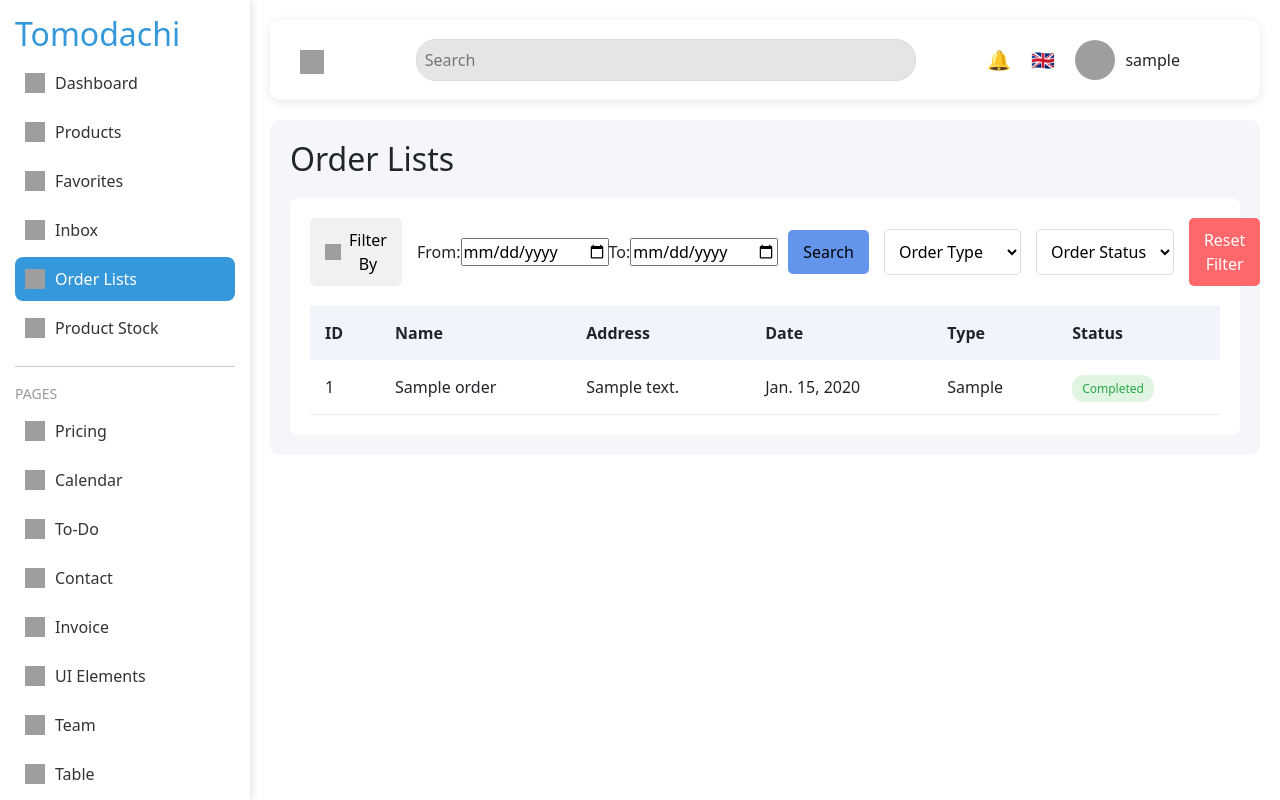
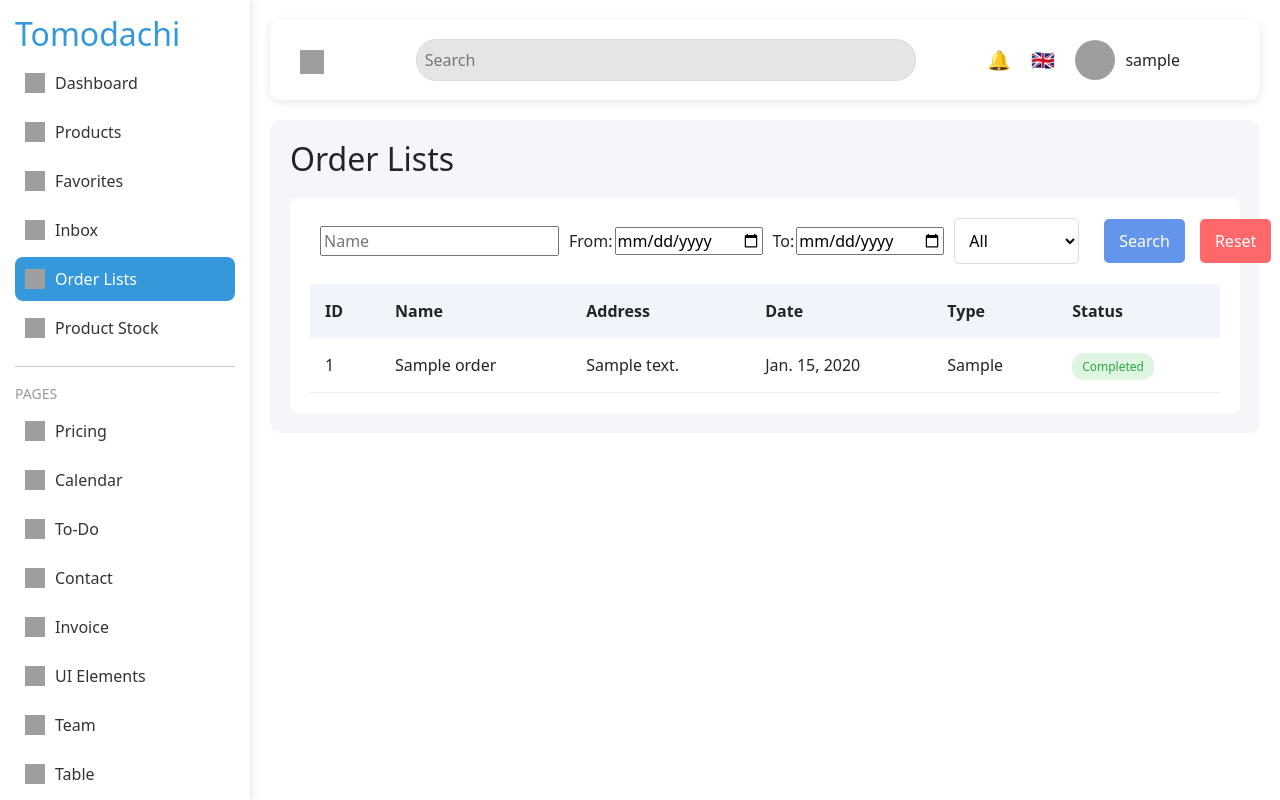
Before and after one commit to maxpein12/web-dashboard, a Django app: page /dashboard/orders/ in a window 1280 px wide. Run offline with Django 5.2, Linux system fonts and the light colour scheme; a user stored in the database is signed in; tables that the repository leaves empty hold one stand-in row (values such as "Sample post"); grey boxes are pictures that could not be loaded.

Commit message:
11/12/24 update

```diff
--- a/dashboard/templates/orderlist.html
+++ b/dashboard/templates/orderlist.html
@@ -111,20 +111,35 @@
                 <h2>Order Lists</h2>
                 <section class="order-lists">
                     <div class="filter-bar">
-                        <button class="filter-button">
+                        <!-- <button class="filter-button">
                             <img src="https://www.svgrepo.com/show/435321/filter.svg" alt="Filter Icon">
-                            Filter By
-                        </button>
+
+                        </button> -->
                         <form action="" method="post">
                             {% csrf_token %}
                         <div class="filter-options">
-                            From:<input type="date" id="filter-date" name="fromdate">
-                            To: <input type="date" id="filter-date" name="todate">
-                            <input type="submit" value="Search" class="filter-button" style="background-color: cornflowerblue; margin-left: 10px;">
+
+                            <input type="text" id="filter-name" style="margin-left: 10px; margin-right: 10px;" name="name" placeholder="Name">
+
+                            From:<input type="date" style="margin-left: 2px; margin-right: 10px;" id="filter-date" name="fromdate">
+                            To: <input type="date" style="margin-left: 2px;" id="filter-date" name="todate">
+
+
+                            <select name="status" id="" class="filter-select" style="margin-left: 10px;" >
+                                <option value="all">All</option>
+                                <option value="completed">Completed</option>
+                                <option value="processing">Processing</option>
+                            </select>
+
+                            <input type="submit" value="Search" class="filter-button" style="background-color: cornflowerblue; margin-left: 10px; color: white;">
+
+
+
+
                         </form>
 
 
-                            <select class="filter-select" id="filter-order-type">
+                            <!-- <select class="filter-select" id="filter-order-type">
                                 <option value="" disabled selected>Order Type</option>
                                 <option value="electric">iPhone</option>
                                 <option value="book">Mac</option>
@@ -139,11 +154,11 @@
                                 <option value="rejected">Rejected</option>
                                 <option value="on-hold">On Hold</option>
                                 <option value="in-transit">In Transit</option>
-                            </select>
+                            </select> -->
                         </div>
                         <form action="" method="get">
                             {% csrf_token %}
-                        <button class="reset-filter-button" type="submit">Reset Filter</button>
+                        <button class="reset-filter-button" type="submit">Reset</button>
                     </form>
                     </div>
 
--- a/dashboard/views.py
+++ b/dashboard/views.py
@@ -52,18 +52,39 @@ def inbox(request):
 
 @login_required
 def orders(request):
-    orders = Orders.objects.all()
+    orders = Orders.objects.all().order_by('-date')
     if request.method == 'POST':
-        fromdate = request.POST['fromdate']
-        todate = request.POST['todate']
-        searchresult = Orders.objects.filter(date__range=[fromdate, todate])
+        fromdate = request.POST.get('fromdate', '')
+        todate = request.POST.get('todate', '')
+        name = request.POST.get('name', '')
+        status = request.POST.get('status', '')
+
+        filters = {}
+
+        if fromdate and todate:
+            filters['date__range'] = [fromdate, todate]
+
+        if name:
+            filters['name'] = name
+
+        if status and status != 'all':
+            if status == 'completed':
+                status = True
+            elif status == 'processing':
+                status = False
+
+            filters['is_completed'] = status
+
+        searchresult = Orders.objects.filter(**filters).order_by('-date')
         return render(request, 'orderlist.html', {'orders': searchresult})
     elif request.method == 'GET':
-        orders = Orders.objects.all()
+        orders = Orders.objects.all().order_by('-date')
         return render(request, 'orderlist.html', {'orders': orders})
     else:
-        orders = Orders.objects.all()
+        orders = Orders.objects.all().order_by('-date')
         return render(request, 'orderlist.html', {'orders': orders})
+
+
 
 
 @login_required
```
